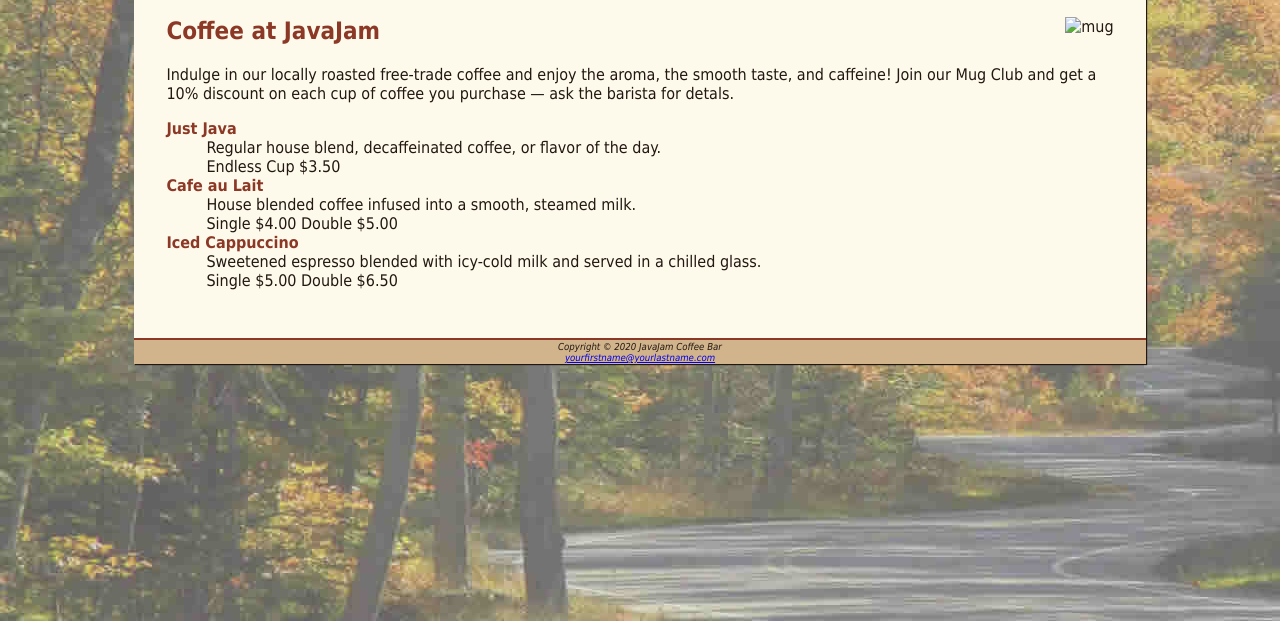
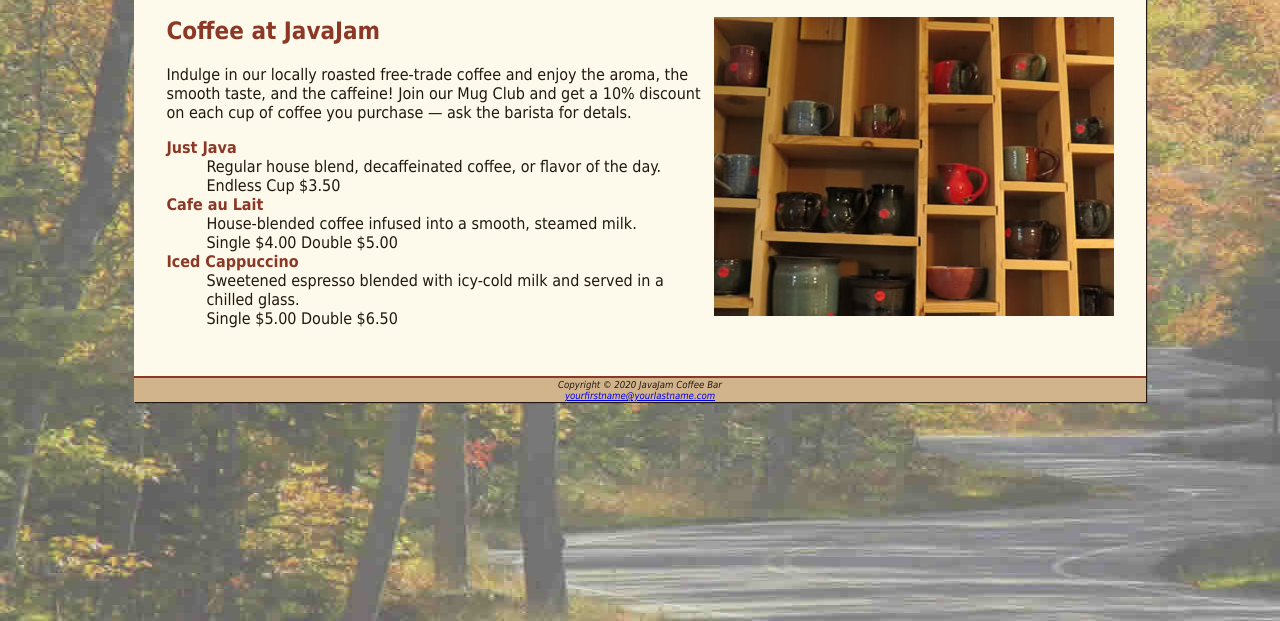
Before and after one commit to NoahakaFleaMan/javajam1, a plain HTML site: page menu.html in a window 1280 px wide. Shown: the part 179-800 px from the top of the page. Drawn offline with Linux system fonts and the light colour scheme; files whose address does not match are found by name.

Commit message:
Update menu.html

```diff
--- a/menu.html
+++ b/menu.html
@@ -22,14 +22,14 @@
   </nav>
 
   <main>
-    <img src="media/mugs.jpg" alt="mug" align="right">
+    <img src="mugs.jpg" alt="mug" align="right">
     <h2>Coffee at JavaJam</h2>
-    <p>Indulge in our locally roasted free-trade coffee and enjoy the aroma, the smooth taste, and caffeine! Join our Mug Club and get a 10% discount on each cup of coffee you purchase &mdash; ask the barista for detals.</p>
+    <p>Indulge in our locally roasted free-trade coffee and enjoy the aroma, the smooth taste, and the caffeine! Join our Mug Club and get a 10% discount on each cup of coffee you purchase &mdash; ask the barista for detals.</p>
     <dl>
       <dt><strong>Just Java</strong></dt>
       <dd>Regular house blend, decaffeinated coffee, or flavor of the day.<br>Endless Cup $3.50</dd>
       <dt><strong>Cafe au Lait</strong></dt>
-      <dd>House blended coffee infused into a smooth, steamed milk.<br>Single $4.00 Double $5.00</dd>
+      <dd> House-blended coffee infused into a smooth, steamed milk.<br>Single $4.00 Double $5.00</dd>
       <dt><strong>Iced Cappuccino</strong></dt>
       <dd>Sweetened espresso blended with icy-cold milk and served in a chilled glass.<br>Single $5.00 Double $6.50</dd>
     </dl>
```
